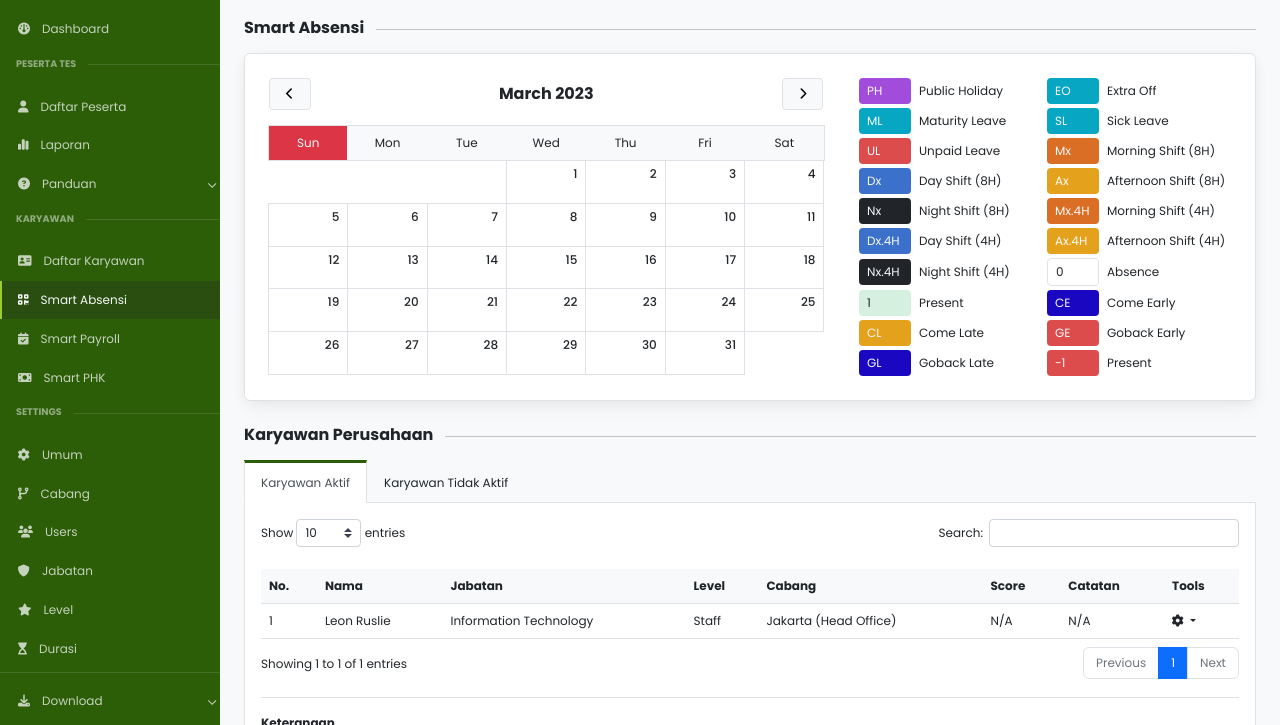
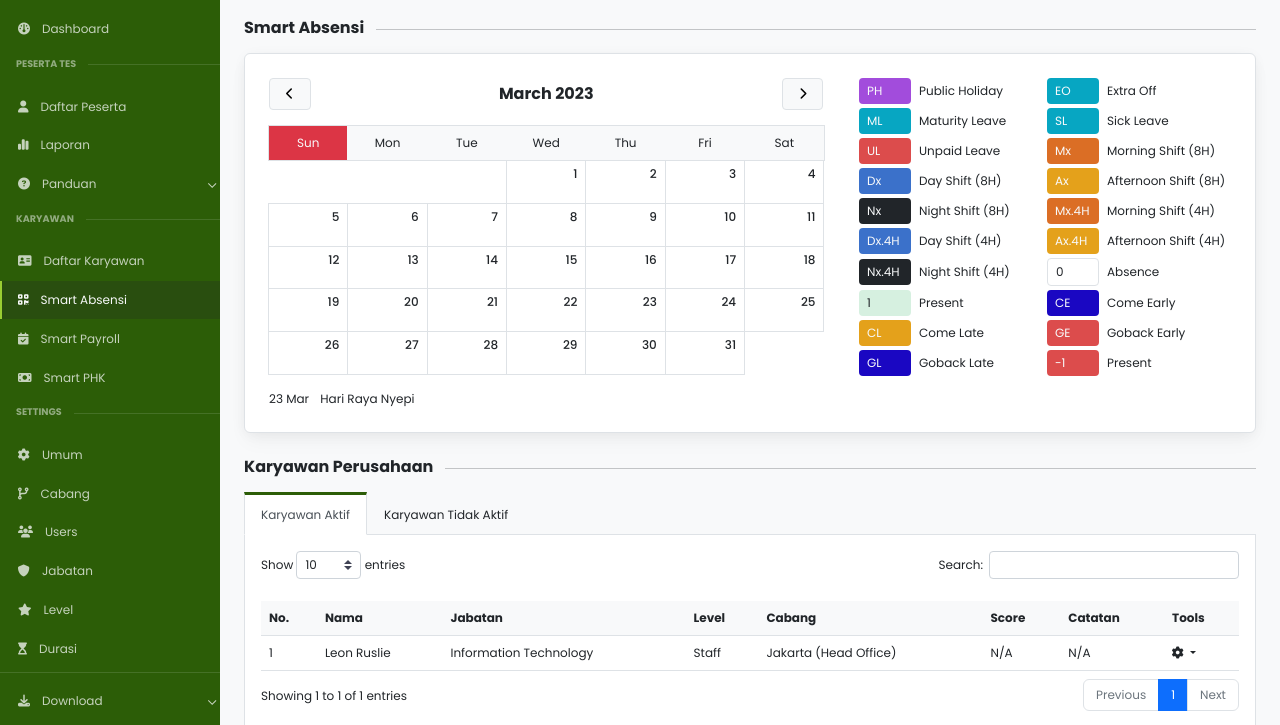
Before and after one commit to chickencrispy/limetes, a plain HTML site: page attendance.html in a window 1280 px wide. Shown: the part 70-795 px from the top of the page. Drawn offline with nearby package versions, Linux system fonts and the light colour scheme.

Commit message:
add public holiday to calendar

```diff
--- a/assets/css/ui.css
+++ b/assets/css/ui.css
@@ -515,10 +515,6 @@ h1, h2, h3, h4, h5 ,h6 {
   border-color: var(--bs-border-color);
 }
 
-.table-responsive td {
-  white-space: nowrap;
-}
-
 .nav-tabs .nav-link {
   border-radius: 0;
   color: var(--bs-muted);
@@ -581,6 +577,15 @@ h1, h2, h3, h4, h5 ,h6 {
 .calendar-grid .calendar-date > .day > .day-date {
   font-weight: 500;
   margin-left: auto;
+}
+
+.calendar-ph {
+  margin-top: 1rem;
+  font-size: var(--fs-normal);
+}
+
+.ph-item > span:first-child {
+  margin-right: .5rem;
 }
 
 .legend {
--- a/attendance.html
+++ b/attendance.html
@@ -343,6 +343,12 @@
                       </div-->
                 </div>
               </div>
+              <div class="calendar-ph">
+                <div class="ph-item">
+                  <span>23 Mar</span>
+                  <span>Hari Raya Nyepi</span>
+                </div>
+              </div>
             </div>
 
             <!-- LEGEND -->
```
Also changed, not shown: index.html (+1 -1 lines).
